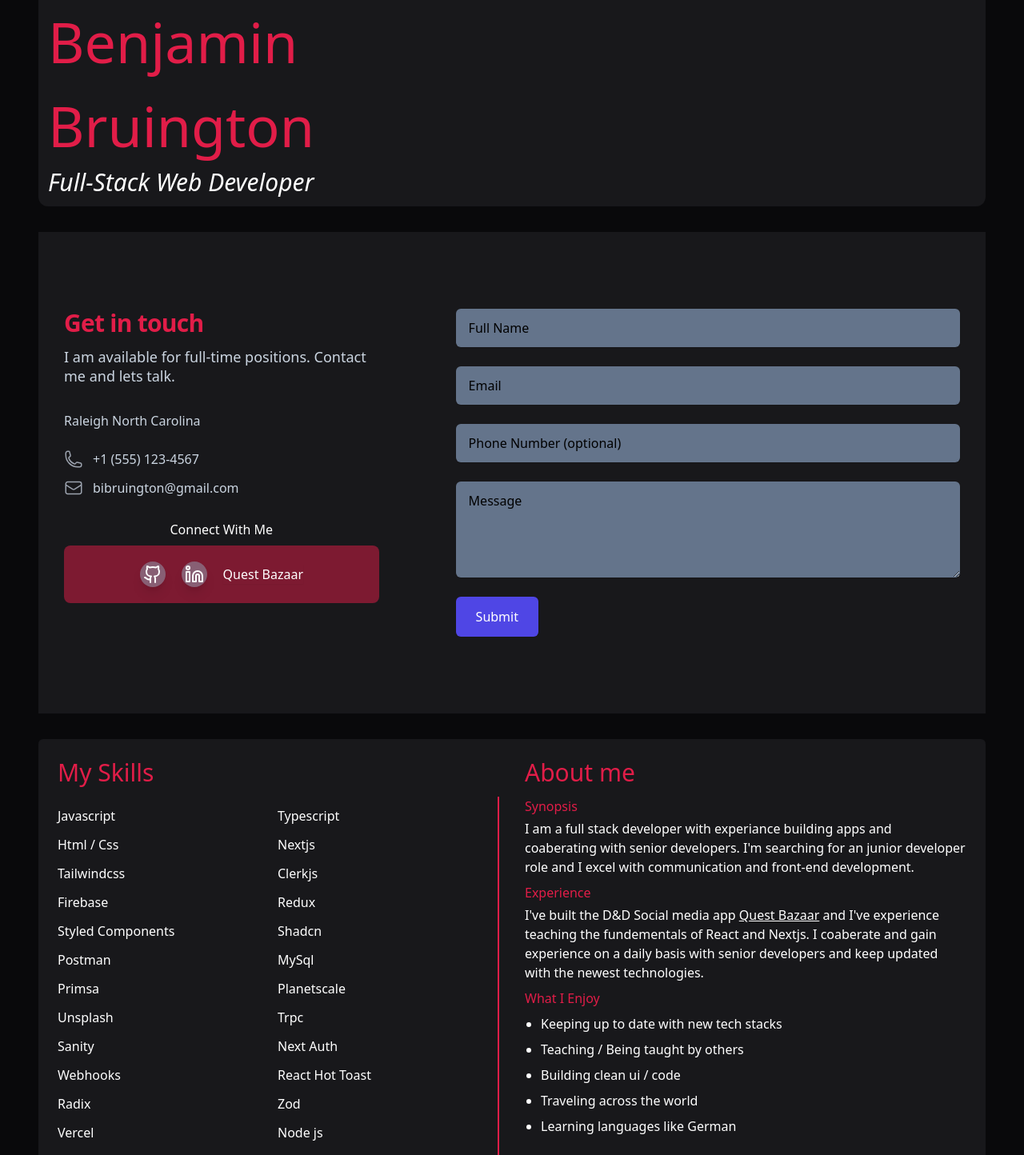
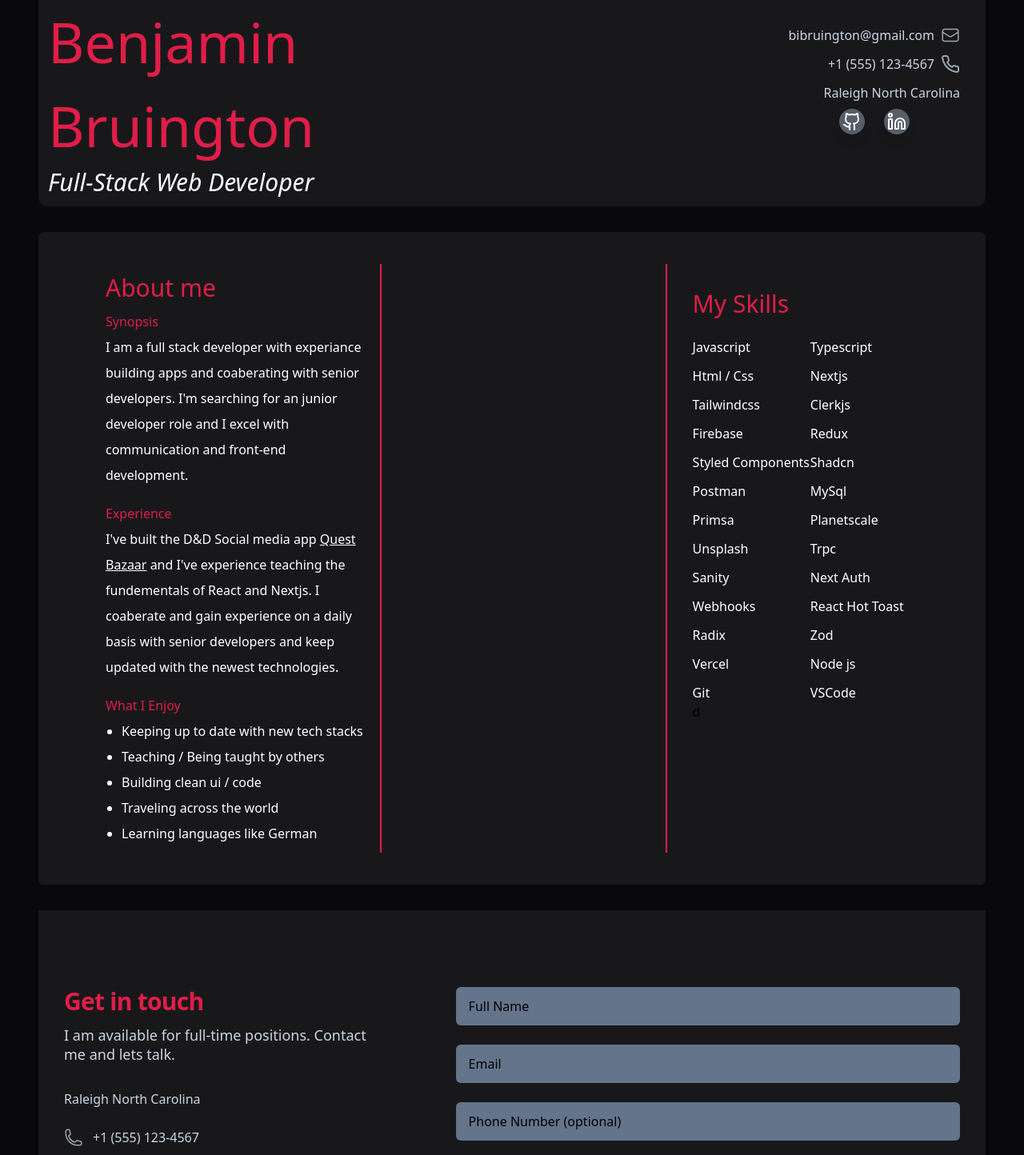
Before and after one commit to BBruington/about-me, a Next.js app: page / in a window 1280 px wide. Shown: the part 80-1524 px from the top of the page at 80% size. Built offline with nearby package versions, Linux system fonts and the light colour scheme.

Commit message:
header / about me ui

```diff
--- a/src/app/page.tsx
+++ b/src/app/page.tsx
@@ -1,26 +1,72 @@
-import { Github, Linkedin } from "lucide-react";
+import { Github, Linkedin, PhoneIcon } from "lucide-react";
 import ContactForm from "@/components/contactMe";
 
 import AboutMe from "@/components/aboutMe";
+import { EnvelopeIcon } from "@heroicons/react/24/outline";
 
 export default function Home() {
   return (
     <>
       <main className="flex flex-col justify-between bg-foreground rounded-lg m-0 sm:m-12">
-        <header className="w-full flex self-center bg-secondary-foreground p-3 mt-5 rounded-xl">
-          <div className="flex flex-col lg:flex-row w-full">
+        <header className="w-full flex bg-secondary-foreground p-3 mt-5 mb-8 rounded-xl">
+          <div className="flex flex-col sm:flex-row justify-between w-full">
             <div className="text-white w-full lg:w-1/2">
-              <h1 className="text-[70px] text-primary">Benjamin Bruington</h1>
-              <h2 className="text-3xl italic font-thin">
+              <h1 className="text-[70px] text-center sm:text-left text-primary">Benjamin Bruington</h1>
+              <h2 className="text-3xl text-center sm:text-left italic font-thin">
                 Full-Stack Web Developer
               </h2>
+            </div>
+            <div className="flex flex-col text-right rounded-lg pl-10 p-5">
+              <dl className=" text-base text-slate-300">
+                <div className="mt-3">
+                  <dt className="sr-only">Email</dt>
+                  <dd className="flex justify-center sm:justify-end">
+                    <span className="mr-2">bibruington@gmail.com</span>
+                    <EnvelopeIcon
+                      className="h-6 w-6 flex-shrink-0 text-gray-400"
+                      aria-hidden="true"
+                    />
+                  </dd>
+                </div>
+                <div className="mt-3">
+                  <dt className="sr-only">Phone number</dt>
+                  <dd className="flex justify-center sm:justify-end">
+                    <span className="ml-3 mr-2">+1 (555) 123-4567</span>
+                    <PhoneIcon
+                      className="h-6 w-6 flex-shrink-0 text-gray-400"
+                      aria-hidden="true"
+                    />
+                  </dd>
+                </div>
+                <div className="mt-3">
+                  <dt className="sr-only">Postal address</dt>
+                  <dd className="flex justify-center sm:justify-end">
+                    <p>Raleigh North Carolina</p>
+                  </dd>
+                </div>
+              </dl>
+              <div className="flex mt-2 space-x-6 items-center justify-center text-white">
+                <a
+                  target="_blank"
+                  href="https://github.com/BBruington"
+                  className="hover:text-slate-400 hover:cursor-pointer shadow-lg hover:bg-slate-500/50 bg-slate-400/50 rounded-full p-1"
+                >
+                  <Github />
+                </a>
+                <a
+                  target="_blank"
+                  href="https://www.linkedin.com/in/benjamin-bruington-096220238/"
+                  className="hover:text-slate-400 hover:cursor-pointer shadow-lg hover:bg-slate-500/50 bg-slate-400/50 rounded-full p-1"
+                >
+                  <Linkedin />
+                </a>
+              </div>
             </div>
           </div>
         </header>
 
+        <AboutMe />
         <ContactForm />
-        <AboutMe />
-
       </main>
     </>
   );
--- a/src/components/aboutMe.tsx
+++ b/src/components/aboutMe.tsx
@@ -1,10 +1,48 @@
 
 export default function AboutMe() {
   return (
-    <div className="flex w-full bg-secondary-foreground p-6 rounded-md">
-      <div className="flex flex-col w-1/2">
+    <div className="flex w-full bg-secondary-foreground p-10 rounded-md">
+
+      {/* About Me */}
+      <div className="ml-8 w-1/3 border-r-2 border-primary p-3">
+        <h2 className="text-primary mb-3 text-3xl">About me</h2>
+        <h3 className="text-primary mb-1">Synopsis</h3>
+        <p className="text-white mb-5 leading-8">
+          I am a full stack developer with experiance building apps and
+          coaberating with senior developers. I&apos;m searching for an junior
+          developer role and I excel with communication and front-end
+          development.
+        </p>
+        <h3 className="text-primary mb-1">Experience</h3>
+        <p className="text-white mb-5 leading-8">
+          I&apos;ve built the D&D Social media app <span> </span>
+          <a
+            target="_blank"
+            href="https://quest-bazaar.vercel.app"
+            className="underline hover:cursor-pointer hover:text-slate-500"
+          >
+            Quest Bazaar
+          </a>
+          <span> </span>and I&apos;ve experience teaching the fundementals of
+          React and Nextjs. I coaberate and gain experience on a daily basis
+          with senior developers and keep updated with the newest technologies.
+        </p>
+
+        <h3 className="text-primary mb-1">What I Enjoy</h3>
+        <ul className="text-white space-y-2 list-disc ml-5">
+          <li className="mt-2">Keeping up to date with new tech stacks</li>
+          <li>Teaching / Being taught by others</li>
+          <li>Building clean ui / code</li>
+          <li>Traveling across the world</li>
+          <li>Learning languages like German</li>
+        </ul>
+      </div>
+      <div className="w-1/3 border-r-2 border-primary"></div>
+
+      {/* My Skills */}
+      <div className="flex flex-col w-1/3 p-8">
         <h2 className="text-primary text-3xl">My Skills</h2>
-        <div className="grid grid-cols-2 text-white mt-3 space-y-3 border-r-2 border-primary">
+        <div className="grid grid-cols-2 text-white mt-3 space-y-3">
           <span className="mt-3">Javascript</span>
           <span>Typescript</span>
           <span>Html / Css</span>
@@ -32,40 +70,8 @@ export default function AboutMe() {
           <span>Git</span>
           <span>VSCode</span>
         </div>
-      </div>
-      <div className="ml-8 w-1/2">
-        <h2 className="text-primary mb-3 text-3xl">About me</h2>
-        <h3 className="text-primary mb-1">Synopsis</h3>
-        <p className="text-white mb-2">
-          I am a full stack developer with experiance building apps and
-          coaberating with senior developers. I&apos;m searching for an junior
-          developer role and I excel with communication and front-end
-          development.
-        </p>
-        <h3 className="text-primary mb-1">Experience</h3>
-        <p className="text-white mb-2">
-          I&apos;ve built the D&D Social media app <span> </span>
-          <a
-            target="_blank"
-            href="https://quest-bazaar.vercel.app"
-            className="underline hover:cursor-pointer hover:text-slate-500"
-          >
-            Quest Bazaar
-          </a>
-          <span> </span>and I&apos;ve experience teaching the fundementals of
-          React and Nextjs. I coaberate and gain experience on a daily basis
-          with senior developers and keep updated with the newest technologies.
-        </p>
+      d</div>
 
-        <h3 className="text-primary mb-1">What I Enjoy</h3>
-        <ul className="text-white space-y-2 list-disc ml-5">
-          <li className="mt-2">Keeping up to date with new tech stacks</li>
-          <li>Teaching / Being taught by others</li>
-          <li>Building clean ui / code</li>
-          <li>Traveling across the world</li>
-          <li>Learning languages like German</li>
-        </ul>
-      </div>
     </div>
   );
 }
--- a/src/components/contactMe.tsx
+++ b/src/components/contactMe.tsx
@@ -39,7 +39,6 @@ export default function ContactForm() {
       <Toaster position="top-center" />
       <div className="absolute inset-0">
         <div className="absolute inset-y-0 left-0 w-1/2 bg-foreground" />
-        ReactNotifications T
       </div>
       <div className="relative mx-auto max-w-7xl lg:grid lg:grid-cols-5">
         <div className="bg-secondary-foreground py-16 px-4 sm:px-6 lg:col-span-2 lg:px-8 lg:py-24 xl:pr-12">
@@ -176,7 +175,7 @@ export default function ContactForm() {
                 <button
                   type="submit"
                   value="Send"
-                  className="inline-flex justify-center rounded-md border border-transparent bg-indigo-600 py-3 px-6 text-base font-medium text-white shadow-sm hover:bg-indigo-700 focus:outline-none focus:ring-2 focus:ring-indigo-500 focus:ring-offset-2"
+                  className="inline-flex justify-center rounded-md border border-transparent bg-primary/80 py-3 px-6 text-base font-medium text-white shadow-sm hover:bg-primary focus:outline-none focus:ring-2 focus:ring-indigo-500 focus:ring-offset-2"
                 >
                   Submit
                 </button>
```
